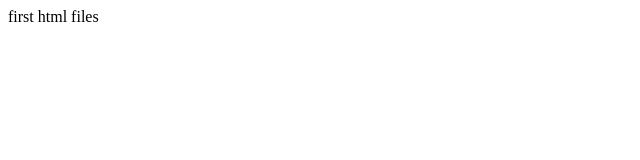
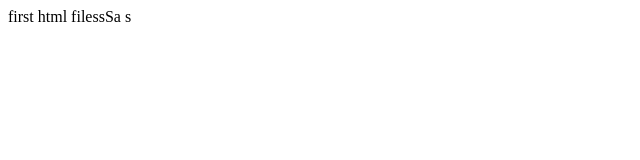
Before and after one commit to Swatii2/C--Users-khkcs-Desktop-swati, a plain HTML site: page index.html in a window 1280 px wide. Shown: the full height of the page, 0-640 px from the left. Drawn offline with Linux system fonts and the light colour scheme.

Commit message:
new branch added

```diff
--- a/index.html
+++ b/index.html
@@ -6,6 +6,6 @@
     <title>Document</title>
 </head>
 <body>
-    first html files
-</body>
+    first html filessSa
+</body>s
 </html>
```
